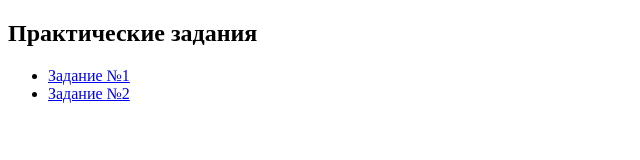
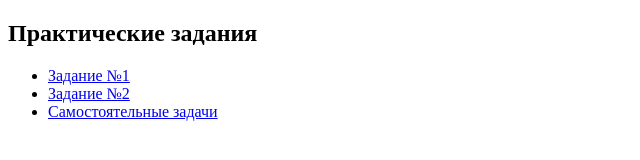
Before and after one commit to Alexander-Rudakov/tasks, a plain HTML site: page index.html in a window 1280 px wide. Shown: the whole page, without its empty margins (0-640 px from the left). Drawn offline with Linux system fonts and the light colour scheme.

Commit message:
Update index.html

```diff
--- a/index.html
+++ b/index.html
@@ -16,6 +16,9 @@
         <li>
             <a href="./tasks/task2.html" target="_blank">Задание №2</a>
         </li>
+        <li>
+            <a href="./tasks/spec.html" target="_blank">Самостоятельные задачи</a>
+        </li>
     </ul>
 
 </body>
```
